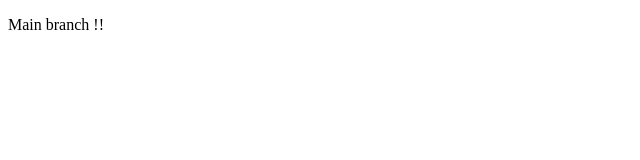
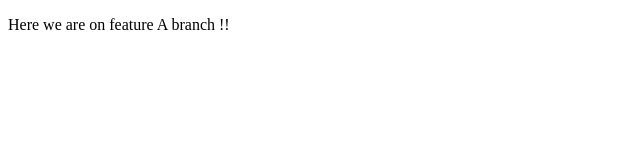
Before and after one commit to PhE/nuxt-test-3375, a Nuxt app: page / in a window 1280 px wide. Shown: the top 160 px of the page, without its empty margins (0-640 px from the left). Built offline with nearby package versions, Linux system fonts and the light colour scheme.

Commit message:
fix: wip

```diff
--- a/app.vue
+++ b/app.vue
@@ -1,6 +1,6 @@
 <template>
   <div>
-    <p>Main branch !!</p>
+    <p>Here we are on feature A branch !!</p>
     <NuxtRouteAnnouncer />
   </div>
 </template>
```
